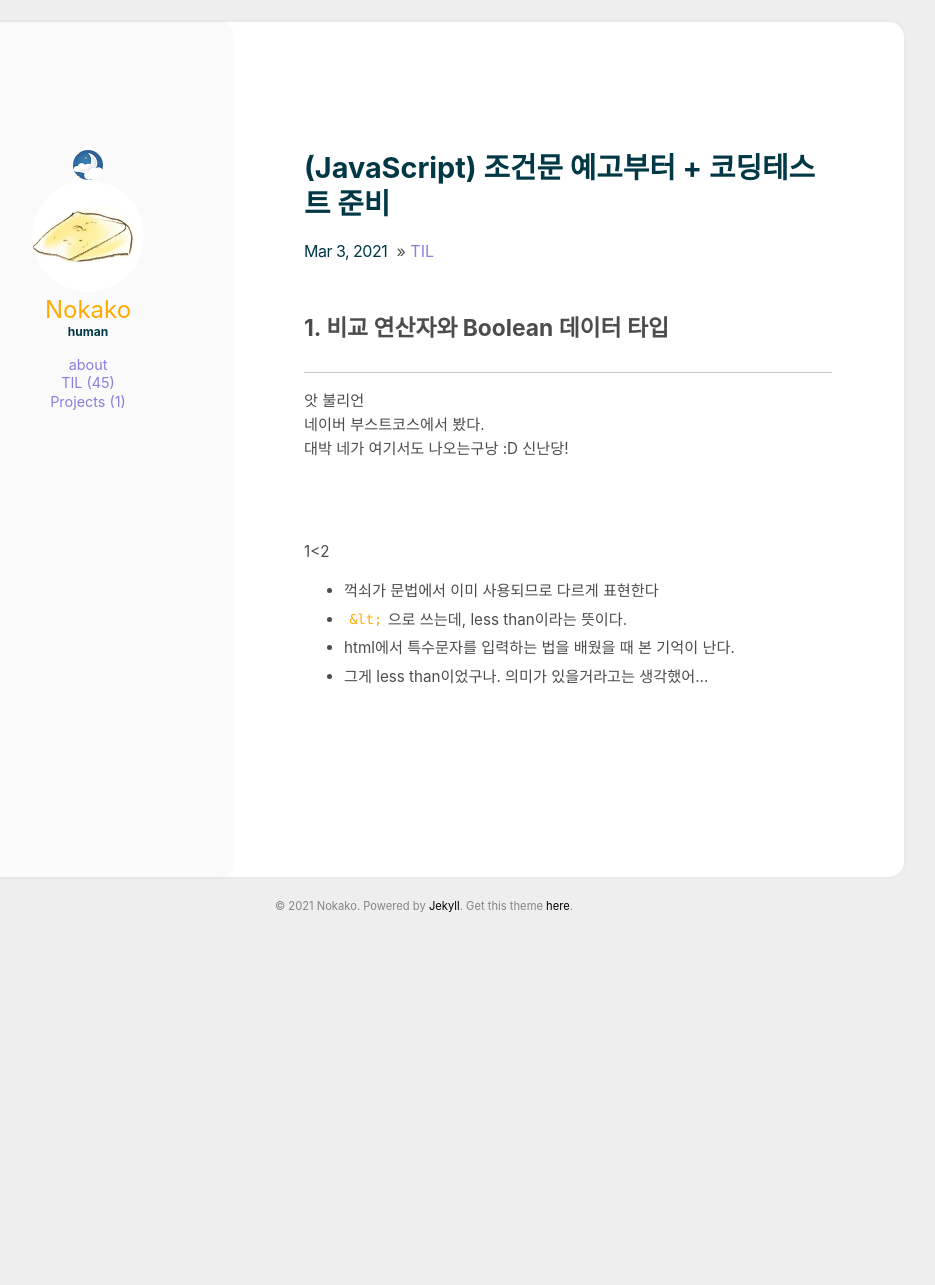
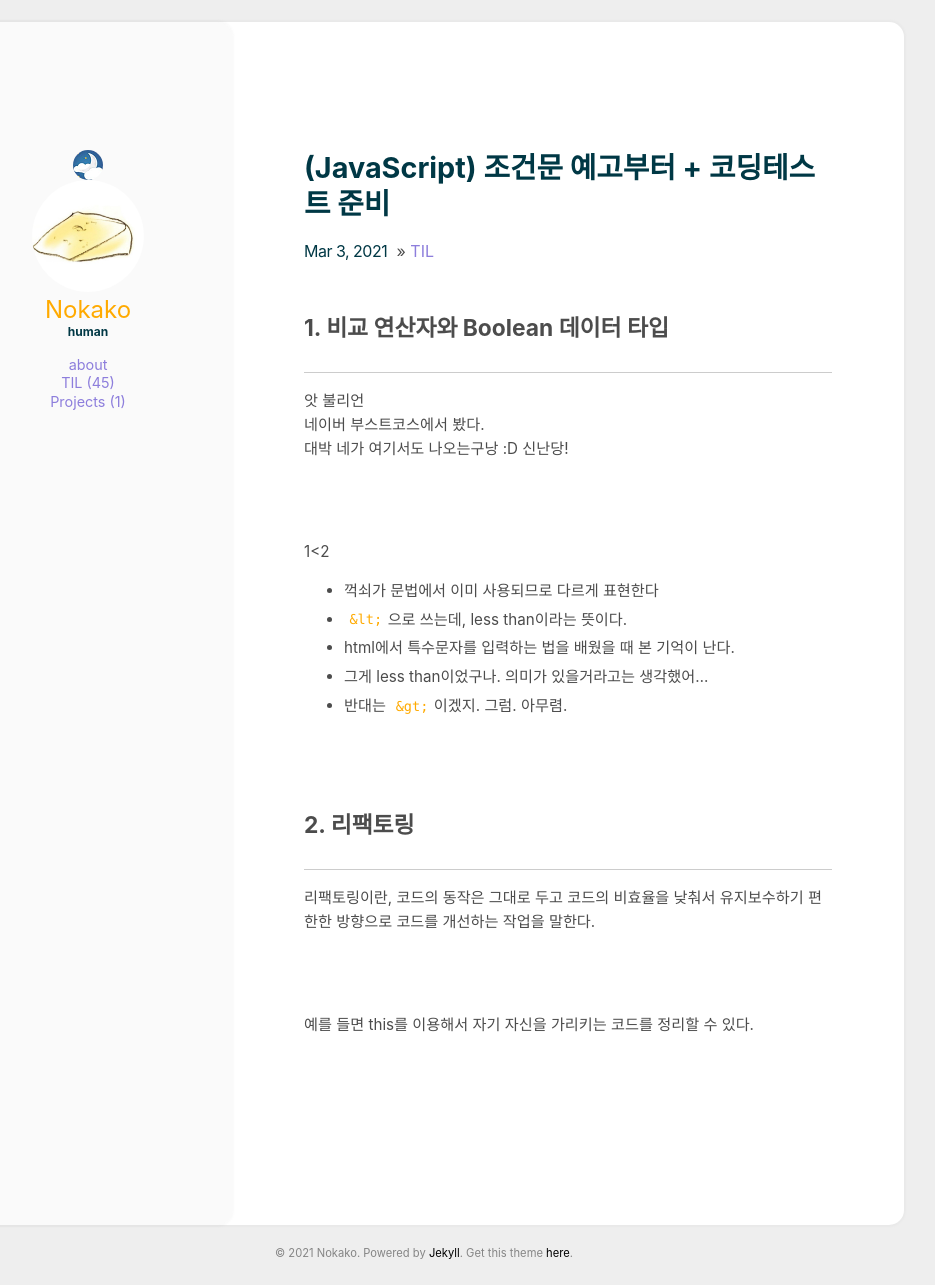
Before and after one commit to Nokako/Nokako.github.io, a Jekyll site: the page built from _posts/2021-03-03-46.md, in a window 1280 px wide. Shown: the whole page, without its empty margins (216-1151 px from the left). Built offline with Jekyll 4.4.1, drawn with Linux system fonts in a browser that asks for light colours; before the commit the page ends 938 px from its top, so only the background shows below that.

Commit message:
TIL수정

```diff
--- a/_posts/2021-03-03-46.md
+++ b/_posts/2021-03-03-46.md
@@ -19,3 +19,16 @@ comments: true
 - `&lt;`으로 쓰는데, less than이라는 뜻이다.
 - html에서 특수문자를 입력하는 법을 배웠을 때 본 기억이 난다.
 - 그게 less than이었구나. 의미가 있을거라고는 생각했어...
+- 반대는 `&gt;`이겠지. 그럼. 아무렴.
+
+<br>
+<br>
+
+## 2. 리팩토링
+---
+리팩토링이란, 코드의 동작은 그대로 두고 코드의 비효율을 낮춰서 유지보수하기 편한한 방향으로 코드를 개선하는 작업을 말한다.
+
+<br>
+<br>
+
+예를 들면 this를 이용해서 자기 자신을 가리키는 코드를 정리할 수 있다.
```
